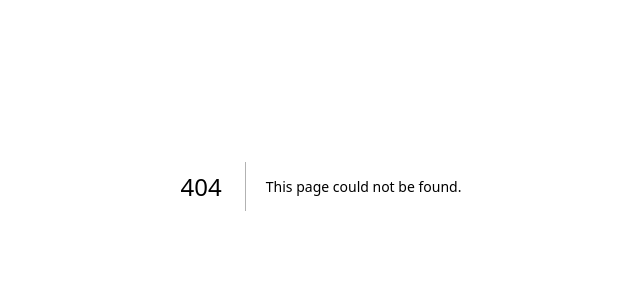
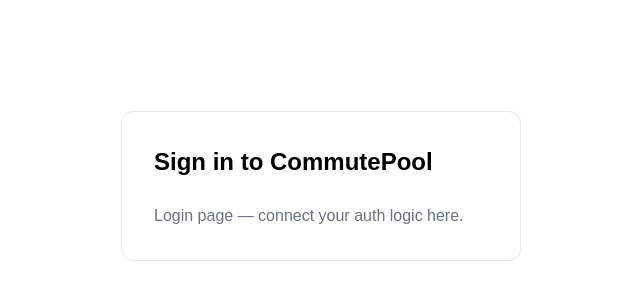
Before and after one commit to Bellambharath/commutepool, a Next.js app in the folder web/: page /auth/login in a window 1280 px wide. Before the commit this address had no page. Shown: the part 214-514 px from the top of the page, without its empty margins (319-959 px from the left). Built offline with nearby package versions, Linux system fonts and the light colour scheme.

Commit message:
fix: add Next.js page.tsx for auth/login and auth routes

```diff
--- /dev/null
+++ b/web/src/app/auth/login/page.tsx
@@ -0,0 +1,10 @@
+export default function LoginPage() {
+  return (
+    <main style={{ display: 'flex', minHeight: '100vh', alignItems: 'center', justifyContent: 'center', fontFamily: 'sans-serif' }}>
+      <div style={{ width: '100%', maxWidth: 400, padding: '2rem', border: '1px solid #e5e7eb', borderRadius: 12 }}>
+        <h1 style={{ marginBottom: '1.5rem', fontSize: '1.5rem', fontWeight: 700 }}>Sign in to CommutePool</h1>
+        <p style={{ color: '#6b7280' }}>Login page — connect your auth logic here.</p>
+      </div>
+    </main>
+  );
+}
--- /dev/null
+++ b/web/src/app/auth/page.tsx
@@ -0,0 +1,4 @@
+import { redirect } from 'next/navigation';
+export default function AuthPage() {
+  redirect('/auth/login');
+}
```
